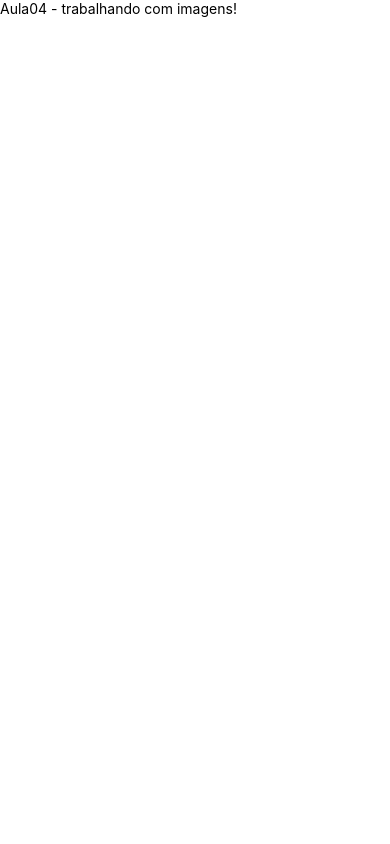
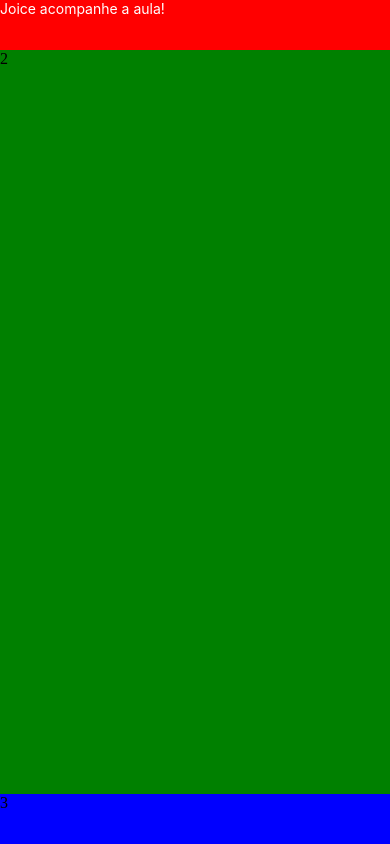
Before and after one commit to Laine2ds2025/mobile-2ds-2025, a React Native app: screen / in a window 390 px wide. Built offline with nearby package versions, Linux system fonts and the light colour scheme; grey boxes are pictures that could not be loaded.

Commit message:
Add files via upload

```diff
--- a/App.js
+++ b/App.js
@@ -1,13 +1,15 @@
 //import Aula01 from "./src/aula01";
 //import Aula02 from "./src/aula02";
 //import Aula03 from "./src/aula03";
-import Aula04 from "./src/aula04";
+//import Aula04 from "./src/aula04";
+import Aula05 from "./src/aula05";
 
 export default function App() {
   return (
     //<Aula01 />
     //<Aula02 />
     //<Aula03 />
-    <Aula04 />
+    //<Aula04 />
+    <Aula05 />
   );
 }
--- /dev/null
+++ b/src/aula05.jsx
@@ -0,0 +1,37 @@
+import React,{Component} from "react";
+import { View, Text, StyleSheet  } from "react-native";
+
+class Aula05 extends Component{
+    render(){
+        return(
+            <View style={ styles.container }>
+                <View style={ styles.caixa1 }>
+                    <Text style={{ color:'white'}}>Joice acompanhe a aula!</Text>
+                </View>
+                <View style={ styles.caixa2 }>2</View>
+                <View style={ styles.caixa3 }>3</View>
+            </View>
+
+        );
+    }
+}
+export default Aula05;
+
+const styles = StyleSheet.create({
+    container: {
+        flex: 1,
+        backgroundColor: 'white',
+    },
+   caixa1: {
+    height: 50,
+    backgroundColor: 'red',
+   },
+   caixa2: {
+    flex: 1,
+    backgroundColor: 'green',
+   },
+   caixa3: {
+    height: 50,
+    backgroundColor: 'blue',
+   }
+})
```
